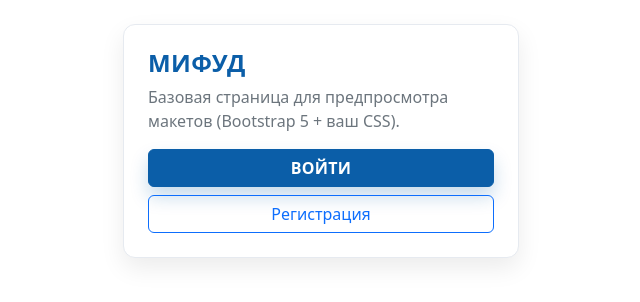
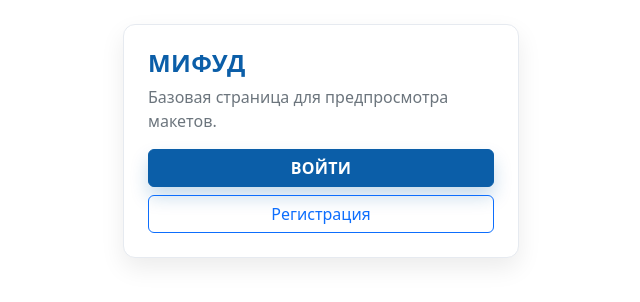
Before and after one commit to eons7/MIFOOD, a Flask app: page / in a window 1280 px wide. Shown: the part 70-372 px from the top of the page, without its empty margins (319-959 px from the left). Run offline with Flask 3, Linux system fonts and the light colour scheme; some libraries are stand-ins or nearby versions.

Commit message:
home.html

```diff
--- a/app/templates/home.html
+++ b/app/templates/home.html
@@ -7,7 +7,7 @@
     <div class="mifud-card p-4">
       <h1 class="h4 mifud-title mb-2">МИФУД</h1>
       <p class="mb-3 mifud-text-muted">
-        Базовая страница для предпросмотра макетов (Bootstrap 5 + ваш CSS).
+        Базовая страница для предпросмотра макетов.
       </p>
       <div class="d-grid gap-2">
         <a class="btn mifud-btn-primary" href="/auth/login">Войти</a>
```
